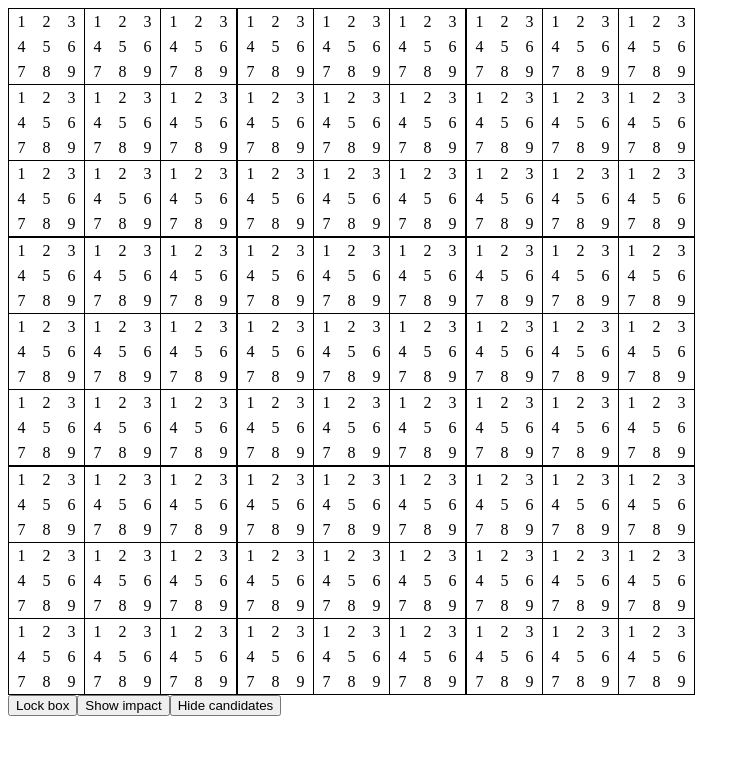
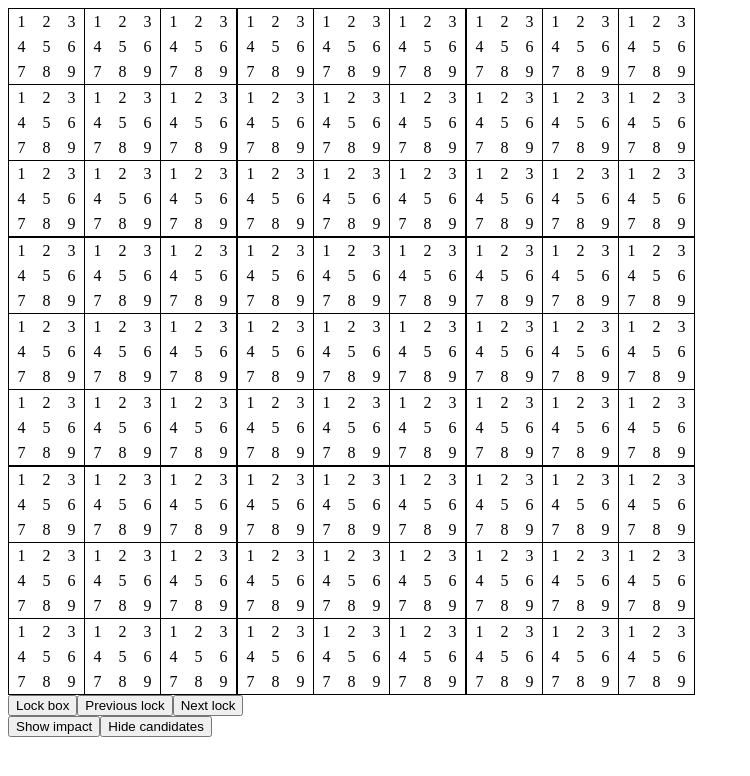
Before and after one commit to capelski/sudoku-generator, a React app: page / in a window 1280 px wide. Shown: the top 776 px of the page, without its empty margins (0-750 px from the left). Built offline with nearby package versions, Linux system fonts and the light colour scheme.

Commit message:
feat: add sudoku time travelling

```diff
--- a/src/components/sudoku-grid.tsx
+++ b/src/components/sudoku-grid.tsx
@@ -4,6 +4,8 @@ import { arePeerBoxes } from '../logic/sudoku-logic';
 
 interface GridProps {
     lockBox: (selectedBox: Box, selectedNumber: number) => void;
+    nextSudoku: () => void;
+    previousSudoku: () => void;
     sudoku: Sudoku;
 }
 
@@ -132,9 +134,19 @@ export const SudokuGrid: React.FC<GridProps> = (props) => {
                     </div>
                 ))}
             </div>
+            <div>
                 <button type="button" onClick={lockBoxHandler}>
                     Lock box
                 </button>
+
+                <button type="button" onClick={props.previousSudoku}>
+                    Previous lock
+                </button>
+                <button type="button" onClick={props.nextSudoku}>
+                    Next lock
+                </button>
+            </div>
+            <div>
                 <button type="button" onClick={displayImpactHandler}>
                     {displayImpact ? 'Show numbers' : 'Show impact'}
                 </button>
@@ -148,6 +160,7 @@ export const SudokuGrid: React.FC<GridProps> = (props) => {
                         {displayCandidates ? 'Hide' : 'Show'} candidates
                     </button>
                 )}
+            </div>
         </React.Fragment>
     );
 };
--- a/src/index.tsx
+++ b/src/index.tsx
@@ -6,26 +6,44 @@ import { Box, Sudoku } from './types/sudoku';
 
 import './style/main.scss';
 
-const initialSudoku = getEmptySudoku(3);
+const initialSudokuList = [getEmptySudoku(3)];
 
 const App = () => {
-    const [sudoku, setSudoku] = useState<Sudoku>(initialSudoku);
+    const [sudokuIndex, setSudokuIndex] = useState(0);
+    const [sudokuList, setSudokuList] = useState<Sudoku[]>(initialSudokuList);
 
     const lockBoxWrapper = (selectedBox: Box, selectedNumber: number) => {
-        // TODO Stack sudoku and allow time travelling
         if (
             !selectedBox.isLocked &&
             selectedBox.candidates.find(
                 (candidate) => candidate.number === selectedNumber && candidate.isValid
             )
         ) {
-            setSudoku(lockBox(sudoku, selectedBox, selectedNumber));
+            const currentSudoku = sudokuList[sudokuIndex];
+            const nextSudoku = lockBox(currentSudoku, selectedBox, selectedNumber);
+            setSudokuList(sudokuList.splice(0, sudokuIndex + 1).concat([nextSudoku]));
+            setSudokuIndex(sudokuIndex + 1);
         } else {
             console.error("Nah! Can't do that");
         }
     };
 
-    return <SudokuGrid lockBox={lockBoxWrapper} sudoku={sudoku} />;
+    const nextSudoku = () => {
+        setSudokuIndex(Math.min(sudokuIndex + 1, sudokuList.length - 1));
+    };
+
+    const previousSudoku = () => {
+        setSudokuIndex(Math.max(sudokuIndex - 1, 0));
+    };
+
+    return (
+        <SudokuGrid
+            lockBox={lockBoxWrapper}
+            nextSudoku={nextSudoku}
+            previousSudoku={previousSudoku}
+            sudoku={sudokuList[sudokuIndex]}
+        />
+    );
 };
 
 const appPlaceholder = document.getElementById('app-placeholder');
```
Lines whose indentation alone changed are shown as unchanged.
